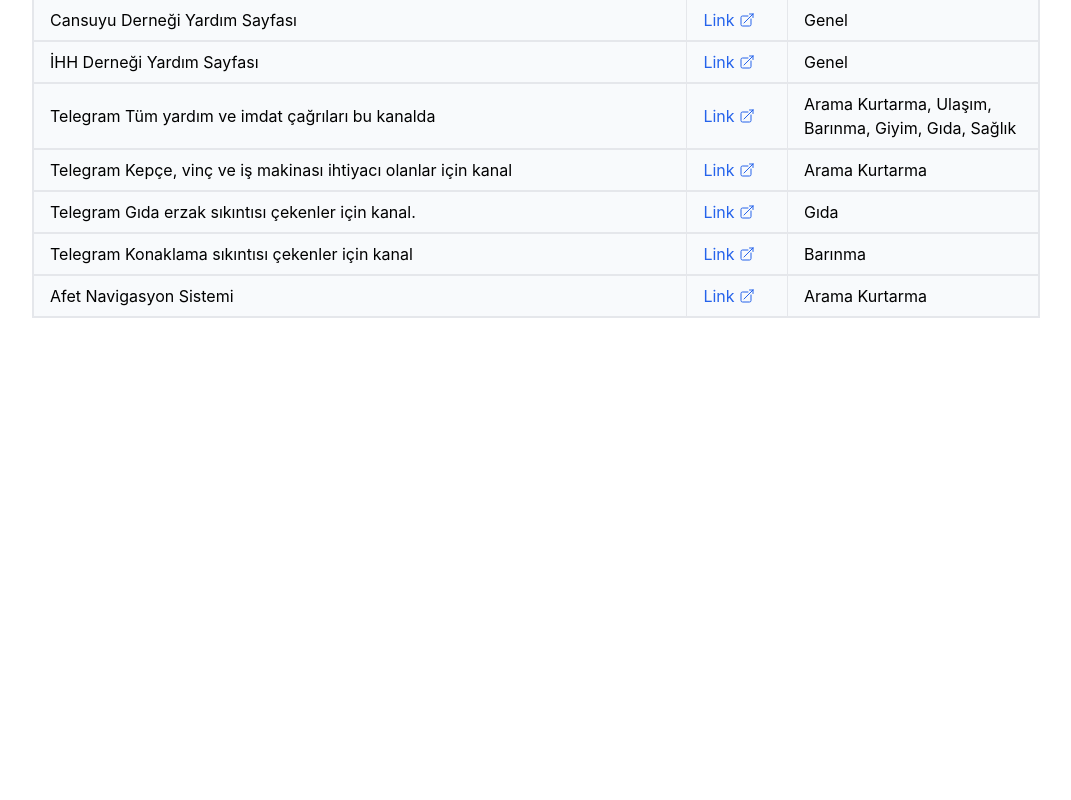
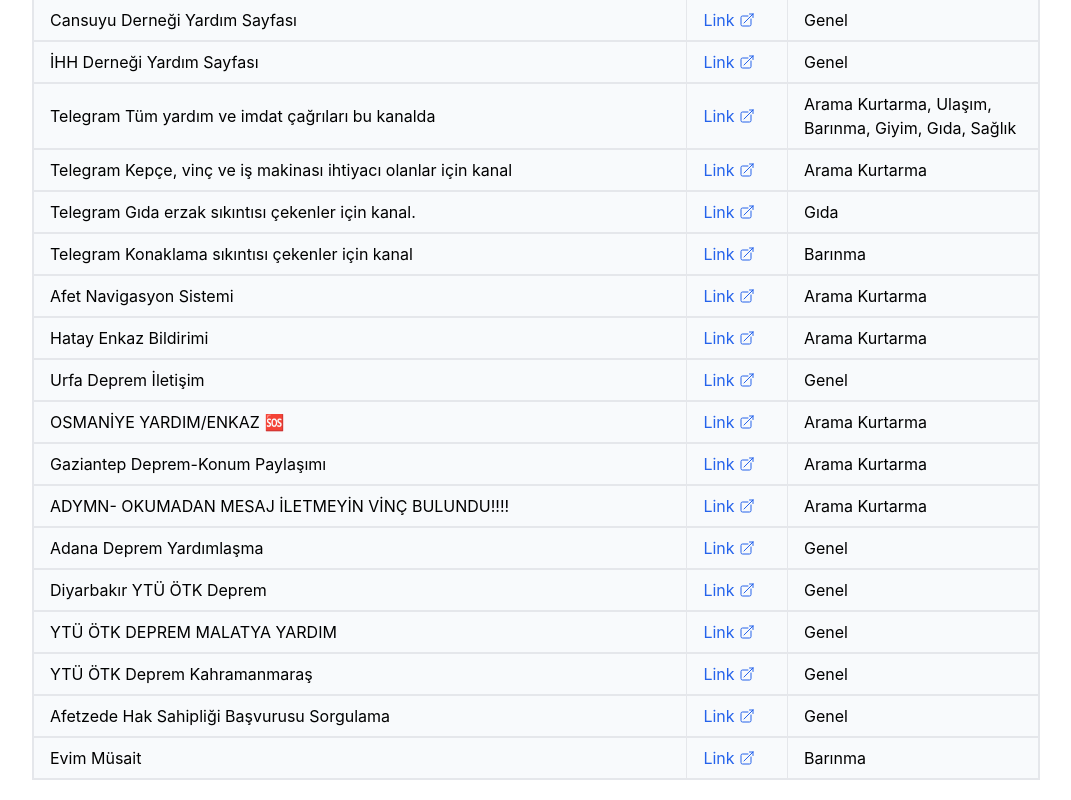
Before and after one commit to alparslandeniz/tumyardimlar, a React (Create React App) app: page / in a window 1280 px wide. Shown: the part 2536-3336 px from the top of the page, without its empty margins (104-1175 px from the left). Before the commit the page ends 2874 px from the top, so only its background shows below. Built offline with nearby package versions, Linux system fonts and the light colour scheme.

Commit message:
Update Data.js

```diff
--- a/src/Components/Constants/Data.js
+++ b/src/Components/Constants/Data.js
@@ -234,4 +234,59 @@
     url: "https://egemenertugrul.github.io/afet_navigasyon/?fbclid=PAAaZhptn_WjLCkaD7H5ZoO6He29yCjBhdDDnY3exXNDYI7lzMOA1ONCmUCx0",
     category: "Arama Kurtarma",
   },
+  {
+    description: "Hatay Enkaz Bildirimi",
+    url: "https://chat.whatsapp.com/HSQPIYSjGjdF3nw8cDh34D",
+    category: "Arama Kurtarma",
+  },
+  {
+    description: "Urfa Deprem İletişim",
+    url: "https://chat.whatsapp.com/JMmhZzFKq9SCTTVKqogq2V",
+    category: "Genel",
+  },
+  {
+    description: "OSMANİYE YARDIM/ENKAZ 🆘",
+    url: "https://chat.whatsapp.com/DWJ4dgKXGXmAbkl3bOmBIv",
+    category: "Arama Kurtarma",
+  },
+  {
+    description: "Gaziantep Deprem-Konum Paylaşımı",
+    url: "https://chat.whatsapp.com/BTI9zBJ3BKU0NBYmsodRc2",
+    category: "Arama Kurtarma",
+  },
+  {
+    description: "ADYMN- OKUMADAN MESAJ İLETMEYİN VİNÇ BULUNDU!!!!",
+    url: "https://chat.whatsapp.com/DINQrnr7LARGWmUPGGjMlT",
+    category: "Arama Kurtarma",
+  },
+  {
+    description: "Adana Deprem Yardımlaşma",
+    url: "https://chat.whatsapp.com/FZNUjyAOgOn8hFptBmW8S9",
+    category: "Genel",
+  },
+  {
+    description: "Diyarbakır YTÜ ÖTK Deprem",
+    url: "https://chat.whatsapp.com/IU6TDdPhwOx768xgQ1o4nR",
+    category: "Genel",
+  },
+  {
+    description: "YTÜ ÖTK DEPREM MALATYA YARDIM",
+    url: "https://chat.whatsapp.com/FYs5hu1BQJbFS90B5YyajB",
+    category: "Genel",
+  },
+  {
+    description: "YTÜ ÖTK Deprem Kahramanmaraş",
+    url: "https://chat.whatsapp.com/JbfYMdtb0W1ETRt9k7wVhd",
+    category: "Genel",
+  },
+  {
+    description: "Afetzede Hak Sahipliği Başvurusu Sorgulama",
+    url: "https://www.turkiye.gov.tr/afet-ve-acil-durum-yonetimi-afetzede-hak-sahipligi-basvurusu-sorgulama",
+    category: "Genel",
+  },
+  {
+    description: "Evim Müsait",
+    url: "https://evimmusait.com/",
+    category: "Barınma",
+  },
 ];
```
